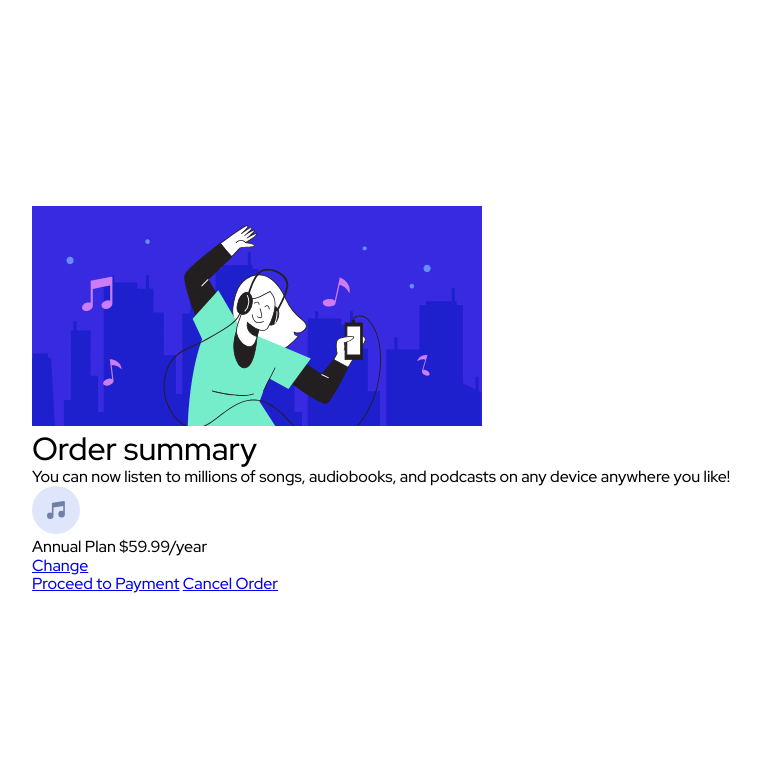
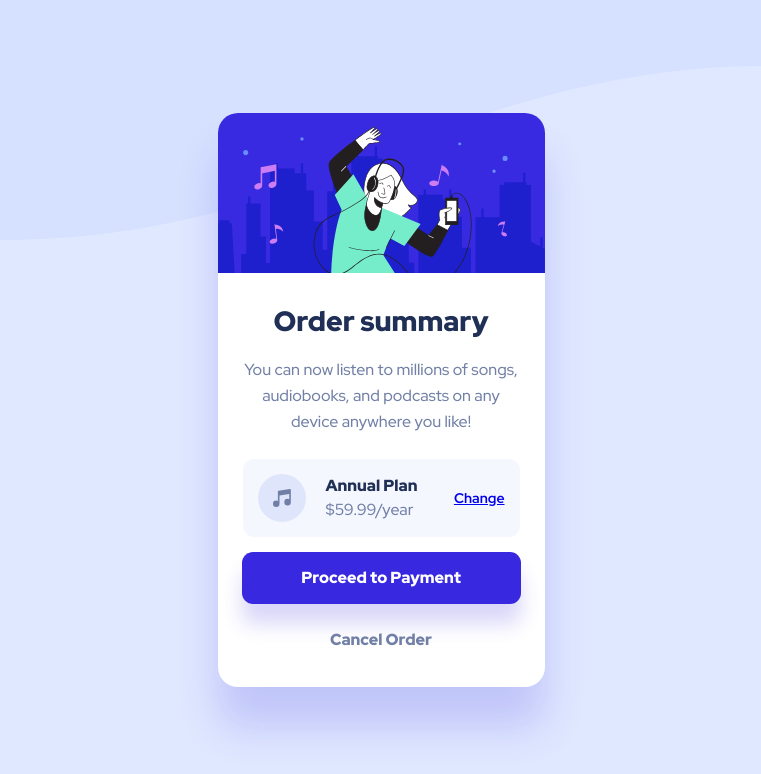
Before and after one commit to KrzysztofGrudzien/frontend-mentor-order-summary-component, a plain HTML site: page index.html in a window 1280 px wide. Shown: the whole page, without its empty margins (259-1020 px from the left). Drawn offline with Linux system fonts and the light colour scheme.

Commit message:
fix structure and add styles

```diff
--- a/css/style.css
+++ b/css/style.css
@@ -1,4 +1,22 @@
 :root {
+    /* ------- COLORS ------- */
+    --color-primary-v-light: hsl(225, 100%, 98%);
+    --color-primary-light: hsl(225, 100%, 94%);
+    --color-primary: hsl(225, 100%, 92%);
+    --color-secondary: hsl(245, 75%, 52);
+    --color-text-dark: hsl(223, 47%, 23%);
+    --color-text: hsl(224, 23%, 55%);
+    --color-white: hsl(0, 0%, 100%);
+    --color-hover: hsl(245, 83%, 68%);
+
+    /* ------- RADIUS ------- */
+    --radius-20: 20px;
+    --radius-11: 11px;
+    --radius-100: 100%;
+
+    /* ------- SHADOWS ------- */
+    --box-shadow: hsla(245, 75%, 52%, 0.183);
+    --box-shadow-btn: hsla(245, 75%, 52%, 0.19);
 }
 
 /* ------- BASIC ------- */
@@ -15,10 +33,156 @@ html {
 }
 
 body {
+    background: var(--color-primary-light);
     font-size: 1.6rem;
     font-family: 'Red Hat Display', 'Arial', 'Helvetica', sans-serif;
     font-weight: 500;
     min-height: 100vh;
+    position: relative;
+}
+
+.body-bg {
+    background: var(--color-primary-light) url('../images/pattern-background-desktop.svg');
+    background-position: bottom center;
+    height: 30%;
+    left: 0;
+    position: absolute;
+    top: 0;
+    width: 100%;
+}
+
+@media screen and (max-width: 375px) {
+    .body-bg {
+        background: var(--color-primary-light) url('../images/pattern-background-mobile.svg');
+    }
+}
+
+.card {
+    background-color: var(--color-white);
+    border-radius: var(--radius-20);
+    box-shadow: 0 40px 40px var(--box-shadow);
+    margin: 0 2.4rem;
+    max-width: 327px;
+    z-index: 1;
+}
+
+.card__img-wrapper {
+    border-radius: var(--radius-20);
+    height: 160px;
+    width: 100%;
+}
+
+.card__img {
+    border-top-left-radius: var(--radius-20);
+    border-top-right-radius: var(--radius-20);
+    display: block;
+}
+
+.card__title {
+    color: var(--color-text-dark);
+    font-size: 2.2rem;
+    font-weight: 900;
+    padding: 3.2rem 0 2rem 0;
+    text-align: center;
+}
+
+@media screen and (min-width: 376px) and (max-width: 1440px) {
+    .card__title {
+        font-size: 2.8rem;
+    }
+}
+
+.card__description {
+    color: var(--color-text);
+    line-height: 1.6;
+    padding: 0 2.2rem;
+    text-align: center;
+}
+
+.card__links {
+    display: flex;
+    flex-direction: column;
+    margin: 0 2.4rem;
+    margin-top: -1rem;
+}
+
+.card__link {
+    border-radius: var(--radius-11);
+    background-color: none;
+    color: var(--color-text);
+    font-weight: 900;
+    padding: 1.7rem;
+    text-decoration: none;
+    text-align: center;
+}
+
+.card__link--order {
+    background-color: #3829e0;
+    box-shadow: 0 20px 20px var(--box-shadow-btn);
+    color: var(--color-white);
+    margin-bottom: 1rem;
+    transition: background-color 0.3s linear;
+}
+
+.card__link--order:hover {
+    background-color: var(--color-hover);
+}
+
+.card__link--cancel {
+    margin-bottom: 2rem;
+    transition: color 0.3s linear;
+}
+
+.card__link--cancel:hover {
+    color: var(--color-text-dark);
+}
+
+.order {
+    align-items: center;
+    background-color: var(--color-primary-v-light);
+    border-radius: var(--radius-11);
+    display: flex;
+    margin: 2.5rem;
+    padding: 1.5rem;
+}
+
+.order__icon {
+    margin-right: 2rem;
+}
+
+.order__plan {
+    color: var(--color-text);
+    font-size: 1.4rem;
+}
+
+@media screen and (min-width: 376px) and (max-width: 1440px) {
+    .order__plan {
+        font-size: 1.6rem;
+    }
+}
+
+.text-bold {
+    color: var(--color-text-dark);
+    display: inline-block;
+    font-weight: 900;
+    padding-bottom: 0.6rem;
+}
+
+.order__link {
+    font-size: 1.3rem;
+    font-weight: 700;
+    transition: color 0.3s linear;
+}
+
+@media screen and (min-width: 376px) and (max-width: 1440px) {
+    .order__link {
+        font-size: 1.4rem;
+    }
+}
+
+.order__link:hover {
+    color: var(--color-hover);
+    text-decoration: none;
 }
 
 body,
--- a/index.html
+++ b/index.html
@@ -14,9 +14,12 @@
         <title>Frontend Mentor | Order summary component</title>
     </head>
     <body>
+        <div class="body-bg"></div>
         <main class="main">
             <div class="card">
-                <img src="./images/illustration-hero.svg" class="card__img" alt="order card image" />
+                <div class="card__img-wrapper">
+                    <img src="./images/illustration-hero.svg" class="card__img" alt="order card image" />
+                </div>
                 <h1 class="card__title">Order summary</h1>
                 <p class="card__description">
                     You can now listen to millions of songs, audiobooks, and podcasts on any device anywhere you like!
```
